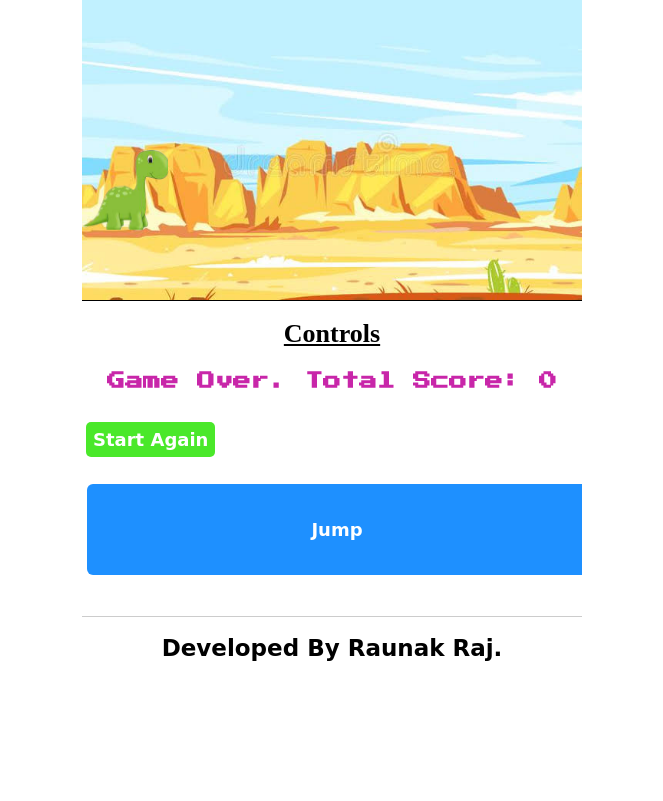
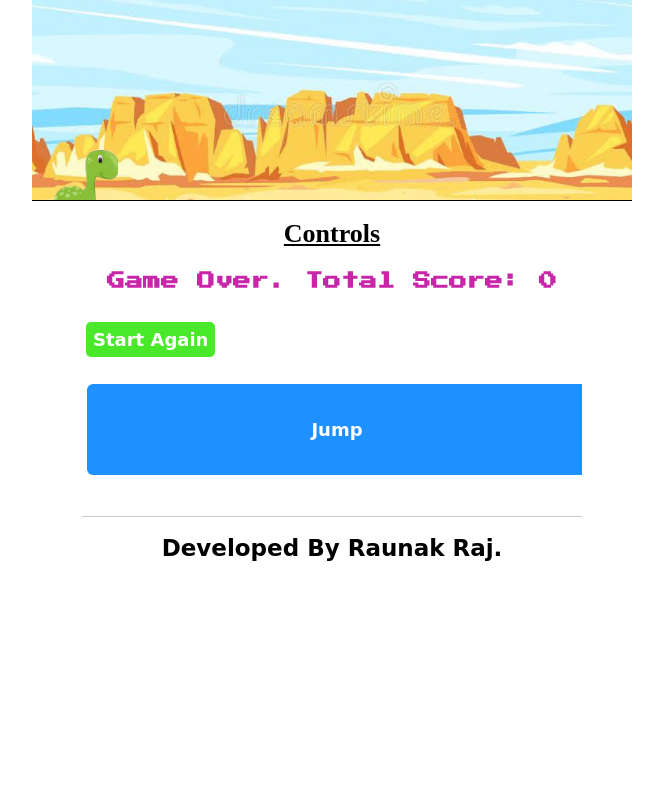
Before and after one commit to bajrangCoder/rock_jump_game, a plain HTML site: page index.html in a window 1280 px wide. Shown: the whole page, without its empty margins (308-971 px from the left). Drawn offline with Linux system fonts and the light colour scheme.

Commit message:
Update style.css

```diff
--- a/style.css
+++ b/style.css
@@ -5,8 +5,8 @@
     overflow-x: hidden;
 }
 .game{
-    width: 500px;
-    height: 300px;
+    width: 600px;
+    height: 200px;
     background: url(bg.jpeg);
     background-size: cover;
     background-position: center center;
```
